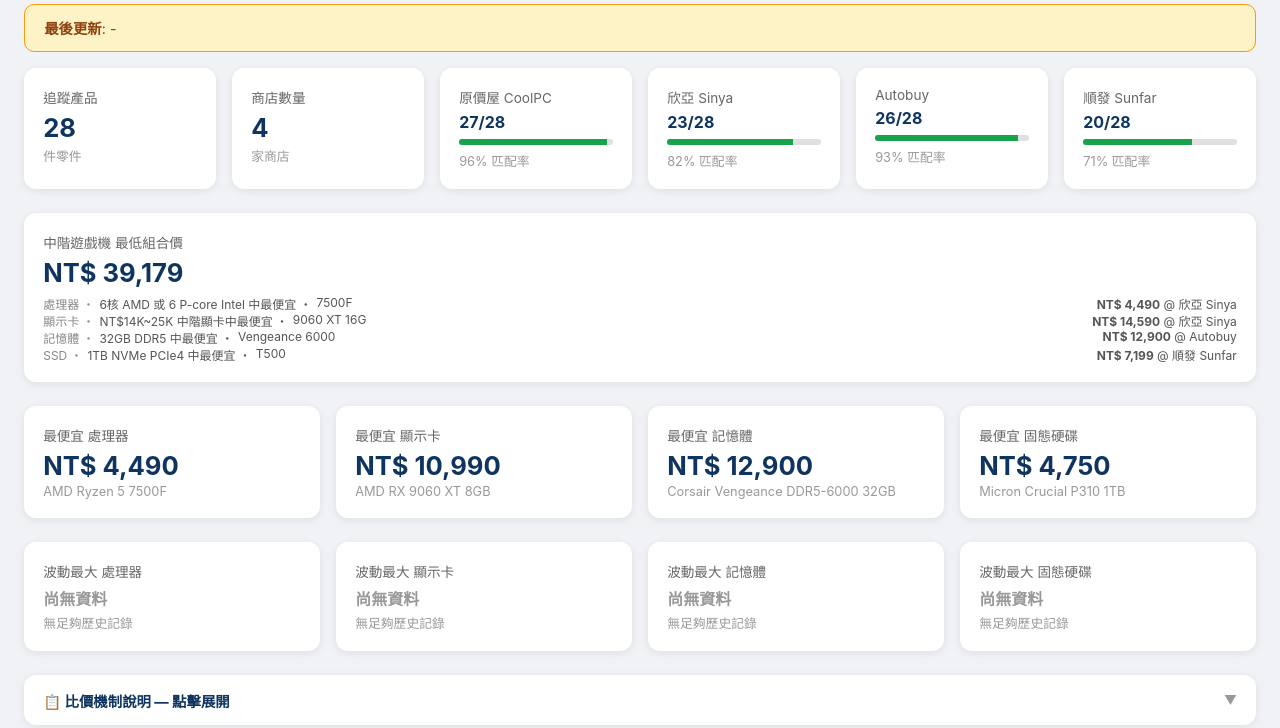
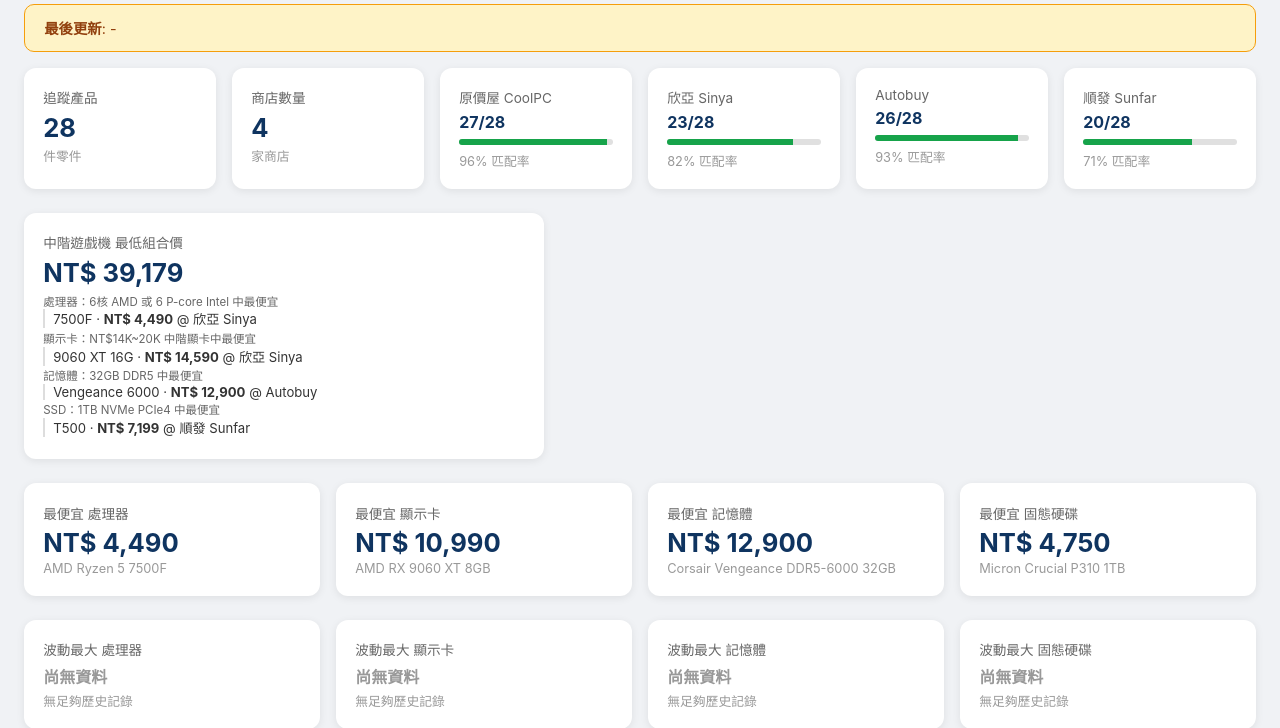
Before and after one commit to ChienKaiMa/taiwan-pc-prices, a Python web app: template web/templates/index.html in a window 1280 px wide. Shown: the part 199-927 px from the top of the page. Run offline with Jinja, Linux system fonts and the light colour scheme; the template is opened without the code that fills it, so the values that code supplies are empty.

Commit message:
Build GPU criteria: mid-range under NT0K

```diff
--- a/web/templates/index.html
+++ b/web/templates/index.html
@@ -19,6 +19,7 @@ header p { opacity: .8; font-size: .95rem; margin-bottom: .6rem; }
 .container { max-width: 1400px; margin: 0 auto; padding: 1.5rem; }
 .stats-grid { display: grid; grid-template-columns: repeat(auto-fit, minmax(220px, 1fr)); gap: 1rem; margin-bottom: 1.5rem; }
 #statsGrid { grid-template-columns: repeat(6, 1fr); }
+#buildGrid { grid-template-columns: minmax(auto, 520px); }
 .stat-card { background: #fff; border-radius: 12px; padding: 1.2rem; box-shadow: 0 2px 8px rgba(0,0,0,.08); }
 .stat-card .label { font-size: .85rem; color: #666; margin-bottom: .3rem; }
 .stat-card .value { font-size: 1.6rem; font-weight: 700; color: #0f3460; }
@@ -278,8 +279,8 @@ const MID_RANGE_BUILD = {
       { name: 'Intel Core Ultra 5 250K Plus', criteria: '6核 AMD 或 6 P-core Intel 中最便宜' },
     ]);
     const gpu = cheapestMatching(allData, [
-      { name: 'NVIDIA RTX 5060 Ti 8GB', criteria: 'NT$14K~25K 中階顯卡中最便宜' },
-      { name: 'AMD RX 9060 XT 16GB', criteria: 'NT$14K~25K 中階顯卡中最便宜' },
+      { name: 'NVIDIA RTX 5060 Ti 8GB', criteria: 'NT$14K~20K 中階顯卡中最便宜' },
+      { name: 'AMD RX 9060 XT 16GB', criteria: 'NT$14K~20K 中階顯卡中最便宜' },
     ]);
     const ram = cheapestMatching(allData, [
       { name: 'Corsair Vengeance DDR5-6000 32GB', criteria: '32GB DDR5 中最便宜' },
@@ -412,7 +413,10 @@ function updateBuildGrid() {
   const roleLabels = { CPU: '處理器', GPU: '顯示卡', RAM: '記憶體', SSD: 'SSD' };
   const breakdown = parts.map(p => {
     const label = roleLabels[p.category] || p.category;
-    return `<div style="font-size:.75rem;color:#555;display:flex;flex-wrap:wrap;gap:0 .3rem"><span style="color:#888">${label} ・</span><span>${p.criteria} ・</span><span>${p.short || p.name}</span><span style="margin-left:auto"><strong>NT$ ${p.price.toLocaleString()}</strong> @ ${p.store}</span></div>`;
+    return `<div style="margin-bottom:.2rem">
+      <div style="font-size:.72rem;color:#666;line-height:1.3">${label}：${p.criteria}</div>
+      <div style="font-size:.82rem;color:#333;padding-left:.5rem;border-left:2px solid #ddd">${p.short || p.name}  ·  <strong>NT$ ${p.price.toLocaleString()}</strong>  @  ${p.store}</div>
+    </div>`;
   }).join('');
   document.getElementById('buildGrid').innerHTML = `
     <div class="stat-card">
```
Also changed, not shown: docs/index.html (+7 -3 lines).
